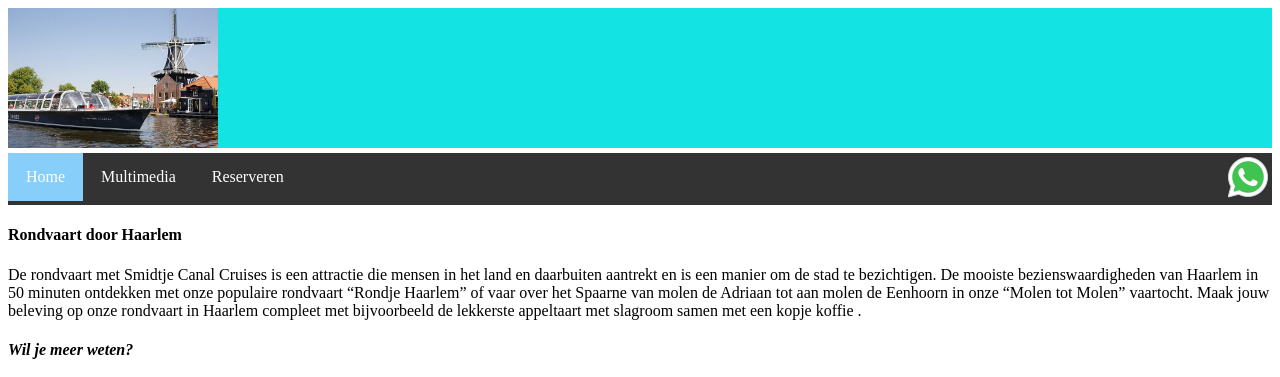
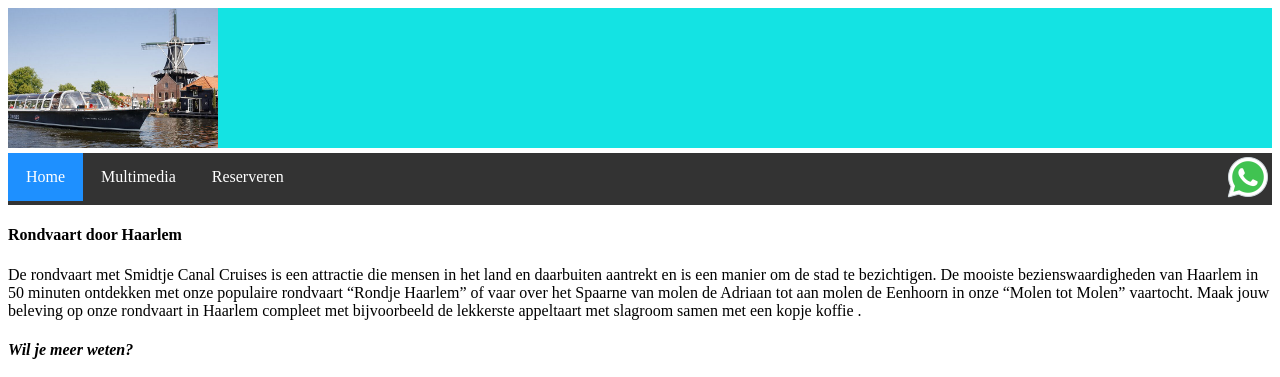
Before and after one commit to MohamedNHA/mijnwebsite1, a plain HTML site: page index.html in a window 1280 px wide. Shown: the top 377 px of the page. Drawn offline with Linux system fonts and the light colour scheme.

Commit message:
Update index.html

```diff
--- a/index.html
+++ b/index.html
@@ -18,7 +18,7 @@
     </header>
     <nav>
     <ul>
-        <li><a href="#home"style="background:LightSkyBlue">Home</a></li>
+        <li><a href="#home"style="background:DodgerBlue">Home</a></li>
         <li><a href="files/galerij.html">Multimedia</a></li>
         <li><a href="files/info.html">Reserveren</a></li>
         <li id="contact"><img src="pics/whatsapp.png" onclick="contactFunctie()" title="Whatsapp" alt="Whatsapp icon"></li>
```
